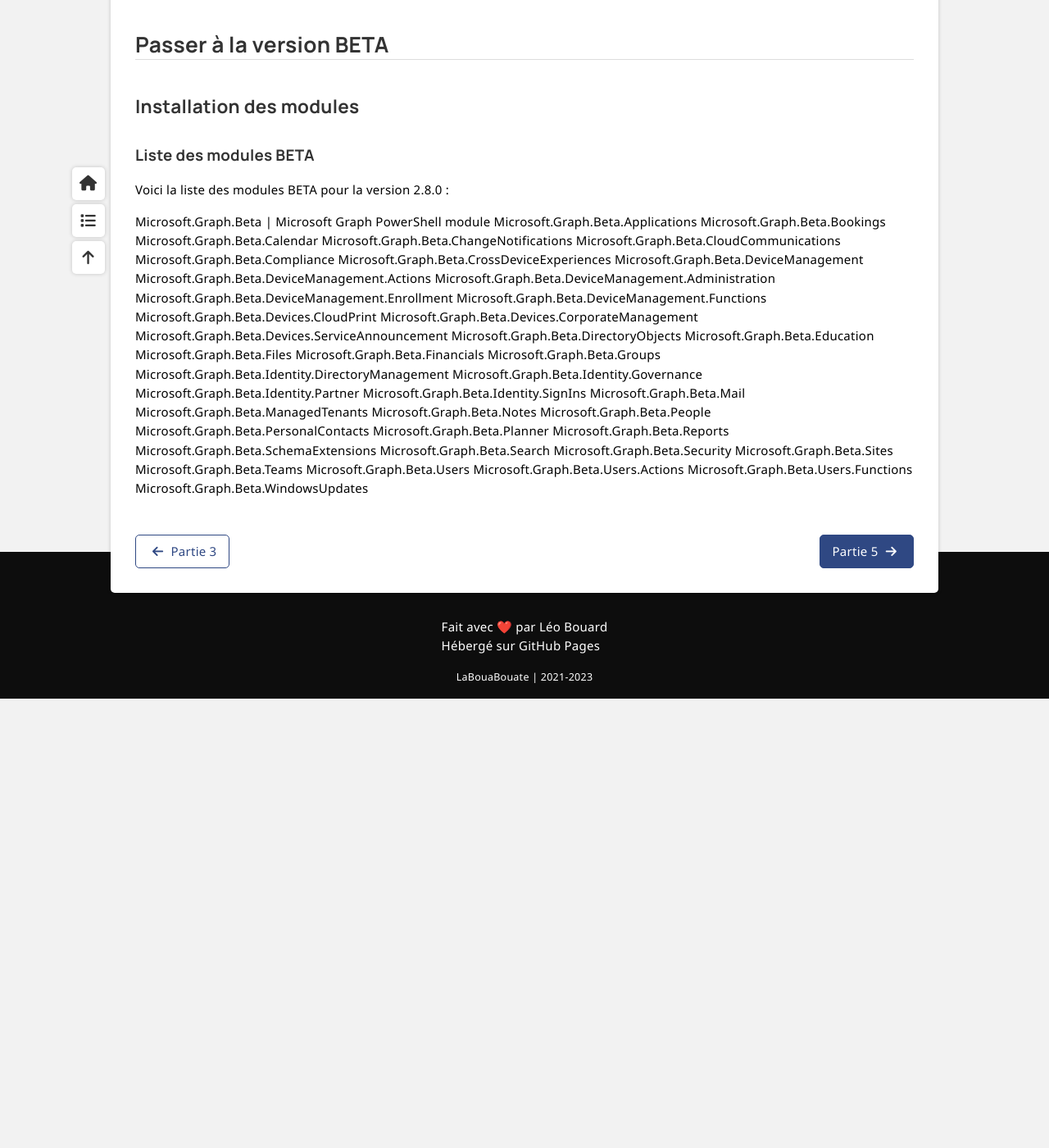
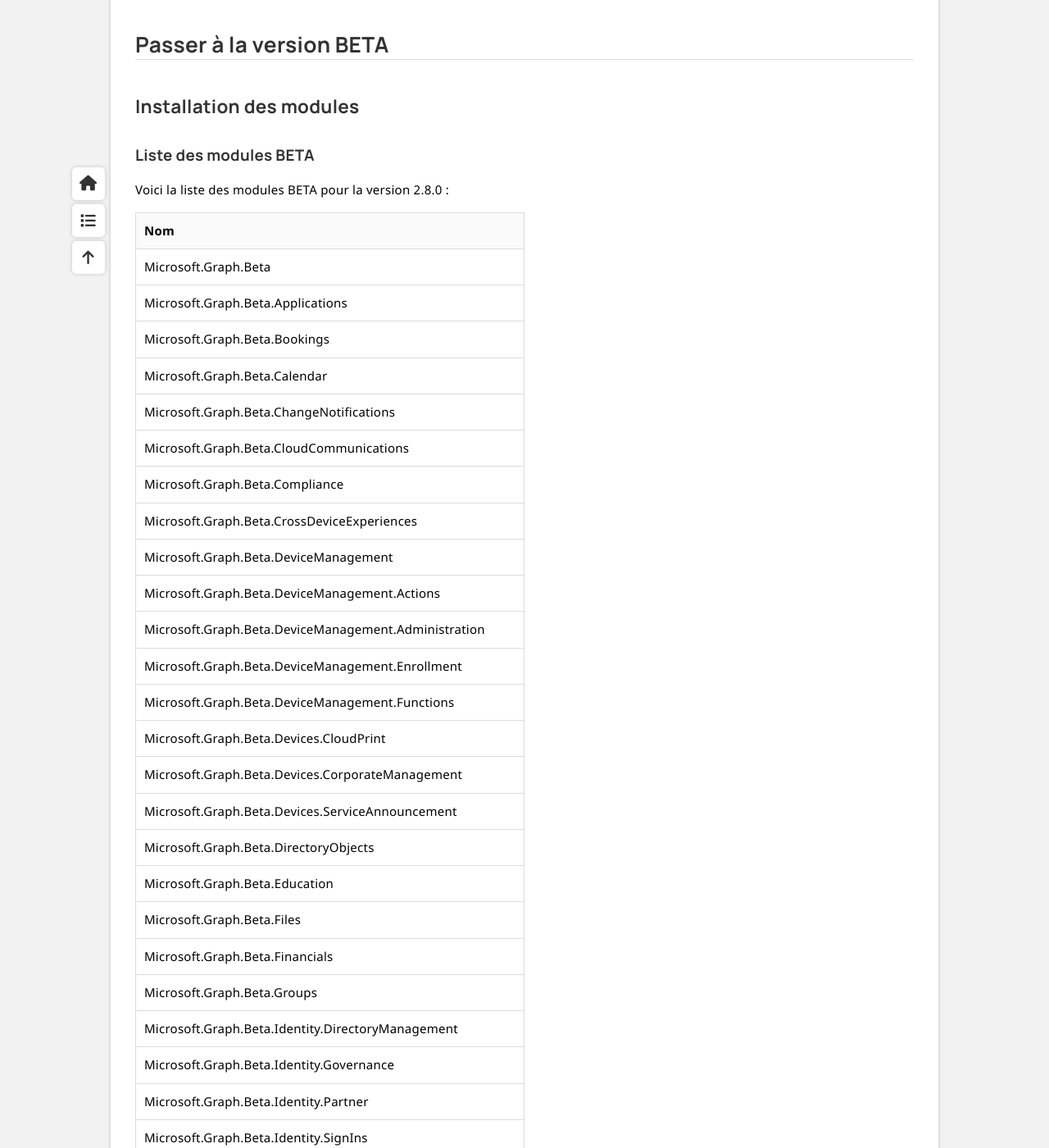
Before and after one commit to leobouard/leobouard.github.io, a Jekyll site: the page built from _posts/2023-09-17-cours-msgraph-004.md, in a window 1280 px wide and 1400 px high, scrolled down 4897 px. Shown: the whole window at 82% size. Built offline with Jekyll 4.4.1, drawn with Linux system fonts in a browser that asks for light colours; nearby versions of some CDN libraries; some web fonts are replaced; before the commit the page ends 5749 px from its top, so only the background shows below that; some of the changed text lies outside the part shown.

Commit message:
Update 2023-09-17-cours-msgraph-004.md

```diff
--- a/_posts/2023-09-17-cours-msgraph-004.md
+++ b/_posts/2023-09-17-cours-msgraph-004.md
@@ -168,44 +168,46 @@
 
 Voici la liste des modules BETA pour la version 2.8.0 :
 
-Microsoft.Graph.Beta | Microsoft Graph PowerShell module
-Microsoft.Graph.Beta.Applications
-Microsoft.Graph.Beta.Bookings
-Microsoft.Graph.Beta.Calendar
-Microsoft.Graph.Beta.ChangeNotifications
-Microsoft.Graph.Beta.CloudCommunications
-Microsoft.Graph.Beta.Compliance
-Microsoft.Graph.Beta.CrossDeviceExperiences
-Microsoft.Graph.Beta.DeviceManagement
-Microsoft.Graph.Beta.DeviceManagement.Actions
-Microsoft.Graph.Beta.DeviceManagement.Administration
-Microsoft.Graph.Beta.DeviceManagement.Enrollment
-Microsoft.Graph.Beta.DeviceManagement.Functions
-Microsoft.Graph.Beta.Devices.CloudPrint
-Microsoft.Graph.Beta.Devices.CorporateManagement
-Microsoft.Graph.Beta.Devices.ServiceAnnouncement
-Microsoft.Graph.Beta.DirectoryObjects
-Microsoft.Graph.Beta.Education
-Microsoft.Graph.Beta.Files
-Microsoft.Graph.Beta.Financials
-Microsoft.Graph.Beta.Groups
-Microsoft.Graph.Beta.Identity.DirectoryManagement
-Microsoft.Graph.Beta.Identity.Governance
-Microsoft.Graph.Beta.Identity.Partner
-Microsoft.Graph.Beta.Identity.SignIns
-Microsoft.Graph.Beta.Mail
-Microsoft.Graph.Beta.ManagedTenants
-Microsoft.Graph.Beta.Notes
-Microsoft.Graph.Beta.People
-Microsoft.Graph.Beta.PersonalContacts
-Microsoft.Graph.Beta.Planner
-Microsoft.Graph.Beta.Reports
-Microsoft.Graph.Beta.SchemaExtensions
-Microsoft.Graph.Beta.Search
-Microsoft.Graph.Beta.Security
-Microsoft.Graph.Beta.Sites
-Microsoft.Graph.Beta.Teams
-Microsoft.Graph.Beta.Users
-Microsoft.Graph.Beta.Users.Actions
-Microsoft.Graph.Beta.Users.Functions
-Microsoft.Graph.Beta.WindowsUpdates
+| Nom |
+| --- |
+| Microsoft.Graph.Beta |
+| Microsoft.Graph.Beta.Applications |
+| Microsoft.Graph.Beta.Bookings |
+| Microsoft.Graph.Beta.Calendar |
+| Microsoft.Graph.Beta.ChangeNotifications |
+| Microsoft.Graph.Beta.CloudCommunications |
+| Microsoft.Graph.Beta.Compliance |
+| Microsoft.Graph.Beta.CrossDeviceExperiences |
+| Microsoft.Graph.Beta.DeviceManagement |
+| Microsoft.Graph.Beta.DeviceManagement.Actions |
+| Microsoft.Graph.Beta.DeviceManagement.Administration |
+| Microsoft.Graph.Beta.DeviceManagement.Enrollment |
+| Microsoft.Graph.Beta.DeviceManagement.Functions |
+| Microsoft.Graph.Beta.Devices.CloudPrint |
+| Microsoft.Graph.Beta.Devices.CorporateManagement |
+| Microsoft.Graph.Beta.Devices.ServiceAnnouncement |
+| Microsoft.Graph.Beta.DirectoryObjects |
+| Microsoft.Graph.Beta.Education |
+| Microsoft.Graph.Beta.Files |
+| Microsoft.Graph.Beta.Financials |
+| Microsoft.Graph.Beta.Groups |
+| Microsoft.Graph.Beta.Identity.DirectoryManagement |
+| Microsoft.Graph.Beta.Identity.Governance |
+| Microsoft.Graph.Beta.Identity.Partner |
+| Microsoft.Graph.Beta.Identity.SignIns |
+| Microsoft.Graph.Beta.Mail |
+| Microsoft.Graph.Beta.ManagedTenants |
+| Microsoft.Graph.Beta.Notes |
+| Microsoft.Graph.Beta.People |
+| Microsoft.Graph.Beta.PersonalContacts |
+| Microsoft.Graph.Beta.Planner |
+| Microsoft.Graph.Beta.Reports |
+| Microsoft.Graph.Beta.SchemaExtensions |
+| Microsoft.Graph.Beta.Search |
+| Microsoft.Graph.Beta.Security |
+| Microsoft.Graph.Beta.Sites |
+| Microsoft.Graph.Beta.Teams |
+| Microsoft.Graph.Beta.Users |
+| Microsoft.Graph.Beta.Users.Actions |
+| Microsoft.Graph.Beta.Users.Functions |
+| Microsoft.Graph.Beta.WindowsUpdates |
```
